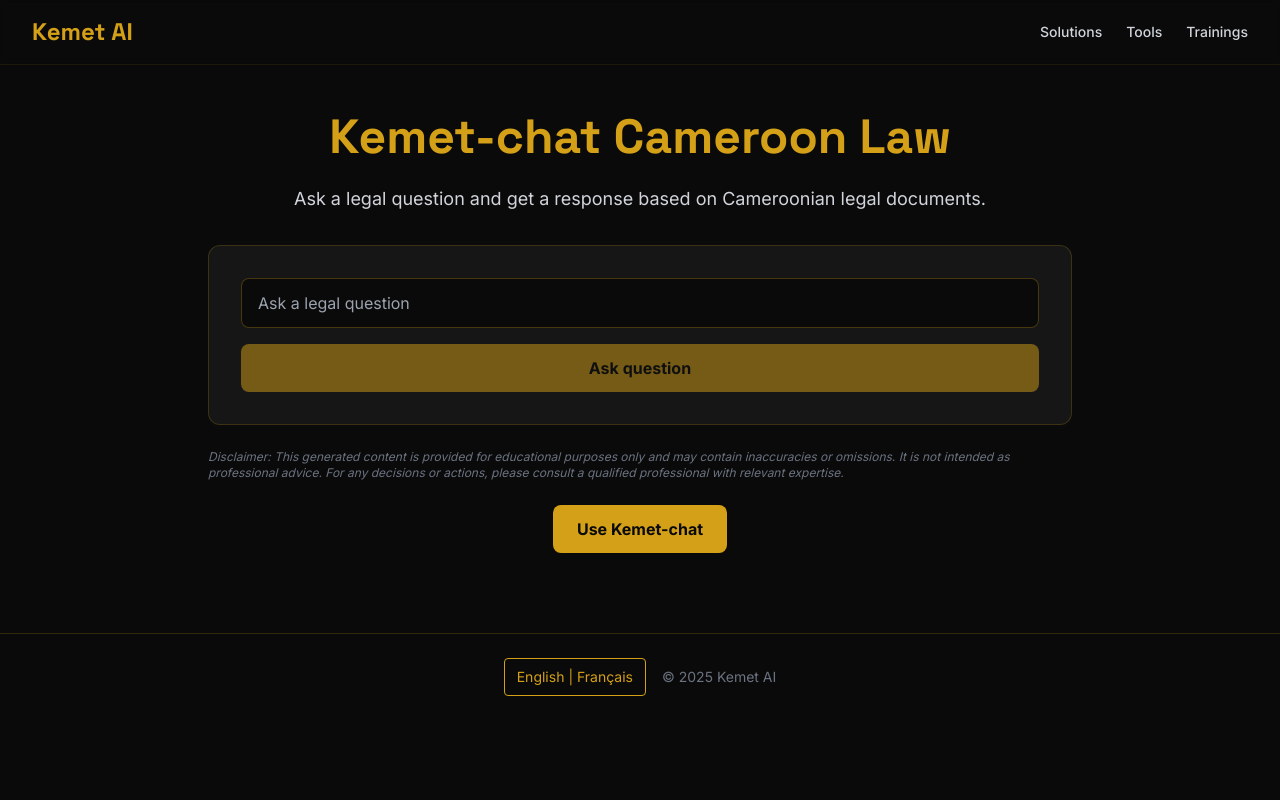
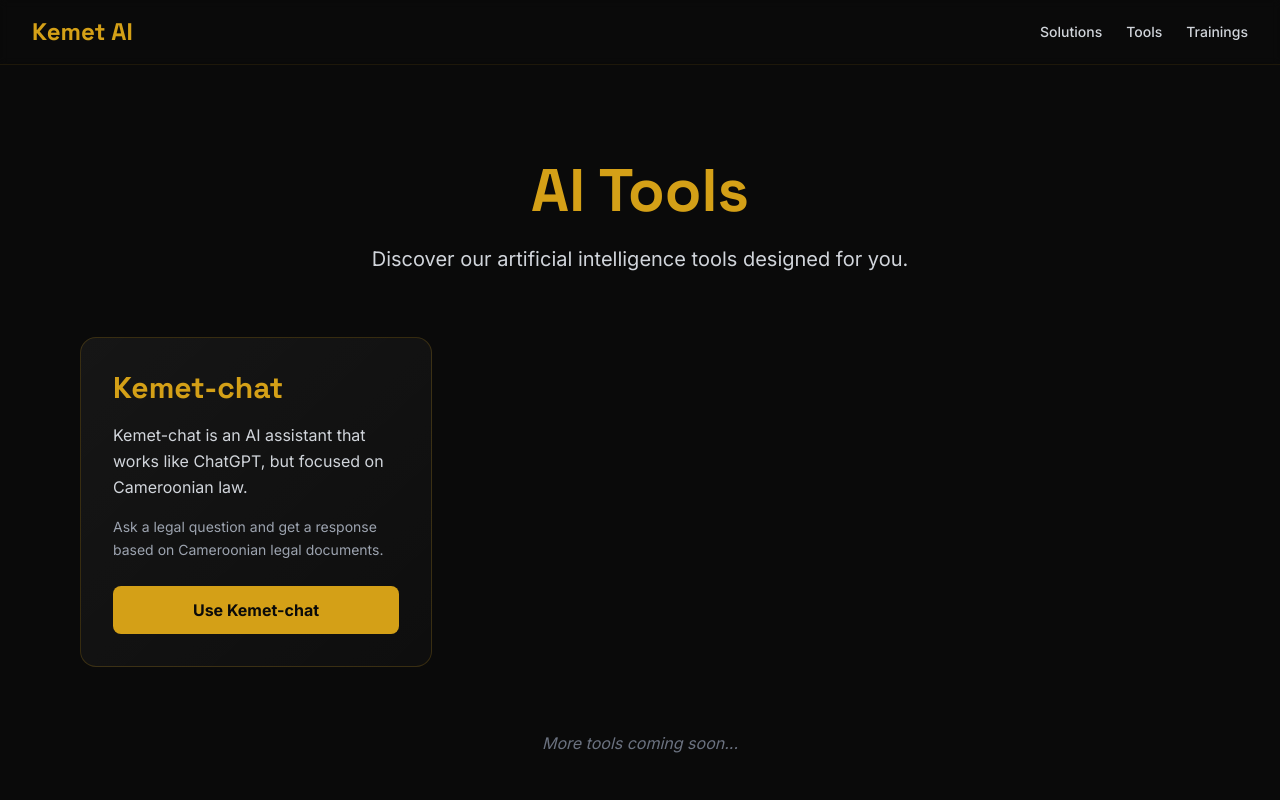
Before and after one commit to A-Njock/KEMET-AI, a React (Vite) app: page /outils in a window 1280 px wide. Shown: the top 800 px of the page. Built offline with nearby package versions, Linux system fonts and the light colour scheme.

Commit message:
Transform /outils page into beautiful tools listing page

```diff
--- a/src/locales/en.json
+++ b/src/locales/en.json
@@ -18,8 +18,11 @@
   "hero_title_full": "Artificial Intelligence Built for Africa, Innovated by Africans",
   "gallery_captions": ["Douala Event 2024", "First Chatbot Launched", "Yaoundé Training", "Enterprise Partnership"],
   "plus_label": "More:",
-  "outils_title": "Kemet-chat Cameroon Law",
-  "outils_sub": "Ask a legal question and get a response based on Cameroonian legal documents.",
+  "outils_title": "AI Tools",
+  "outils_sub": "Discover our artificial intelligence tools designed for you.",
+  "kemet_chat_title": "Kemet-chat",
+  "kemet_chat_desc": "Kemet-chat is an AI assistant that works like ChatGPT, but focused on Cameroonian law.",
+  "kemet_chat_details": "Ask a legal question and get a response based on Cameroonian legal documents.",
   "ask_button": "Ask question",
   "searching": "Searching...",
   "answer_label": "Answer:",
@@ -46,5 +49,6 @@
   "immobilier_title": "Smart Real Estate",
   "immobilier_text": "Coming soon: find, buy, rent with AI.",
   "achat_vente_title": "Ashavant Marketplace",
-  "achat_vente_text": "Coming soon: buy and sell with AI recommendations."
+  "achat_vente_text": "Coming soon: buy and sell with AI recommendations.",
+  "more_tools_coming": "More tools coming soon..."
 }
--- a/src/locales/fr.json
+++ b/src/locales/fr.json
@@ -18,8 +18,11 @@
   "hero_title_full": "Intelligence Artificielle Conçue pour l’Afrique, Pensée par les Africains",
   "gallery_captions": ["Événement Douala 2024", "Premier Chatbot Lancé", "Formation Yaoundé", "Partenariat Entreprise"],
   "plus_label": "Plus:",
-  "outils_title": "Kemet-chat Loi Camerounaise",
-  "outils_sub": "Posez une question juridique et obtenez une réponse basée sur les documents légaux du Cameroun.",
+  "outils_title": "Outils IA",
+  "outils_sub": "Découvrez nos outils d'intelligence artificielle conçus pour vous.",
+  "kemet_chat_title": "Kemet-chat",
+  "kemet_chat_desc": "Kemet-chat est un assistant IA qui fonctionne comme ChatGPT, mais spécialisé dans le droit camerounais.",
+  "kemet_chat_details": "Posez une question juridique et obtenez une réponse basée sur les documents légaux du Cameroun.",
   "ask_button": "Poser la question",
   "searching": "Recherche...",
   "answer_label": "Réponse:",
@@ -46,5 +49,6 @@
   "immobilier_title": "Immobilier Intelligent",
   "immobilier_text": "Bientôt: trouvez, achetez, louez avec IA.",
   "achat_vente_title": "Ashavant Marché",
-  "achat_vente_text": "Bientôt: achetez et vendez avec recommandations IA."
+  "achat_vente_text": "Bientôt: achetez et vendez avec recommandations IA.",
+  "more_tools_coming": "Plus d'outils à venir..."
 }
--- a/src/pages/Outils.tsx
+++ b/src/pages/Outils.tsx
@@ -1,115 +1,77 @@
-import { useState } from 'react';
 import Header from '../components/Header';
 import Footer from '../components/Footer';
 import { useTranslation } from 'react-i18next';
 import { Link } from 'react-router-dom';
-import { chatbot } from '../lib/api';
 
 export default function Outils() {
-  const { t, i18n } = useTranslation();
-  const [query, setQuery] = useState('');
-  const [response, setResponse] = useState('');
-  const [sources, setSources] = useState<string[]>([]);
-  const [loading, setLoading] = useState(false);
-  const isFr = i18n.language === 'fr';
+  const { t } = useTranslation();
 
-  const handleSubmit = async (e: React.FormEvent) => {
-    e.preventDefault();
-    if (!query.trim()) return;
-
-    setLoading(true);
-    setResponse('');
-    setSources([]);
-
-    try {
-      const result = await chatbot(query, []);
-      setResponse(result.answer);
-      setSources(result.sources);
-    } catch (error) {
-      console.error('Error:', error);
-      setResponse('Erreur lors de la recherche. Veuillez réessayer.');
-    } finally {
-      setLoading(false);
-    }
-  };
+  const tools = [
+    {
+      title: t('kemet_chat_title'),
+      description: t('kemet_chat_desc'),
+      details: t('kemet_chat_details'),
+      link: '/chatbot',
+      linkText: t('use_kemet_chat'),
+    },
+    // More tools can be added here in the future
+  ];
 
   return (
     <div className="min-h-screen bg-black font-sans">
       <Header />
-      <main className="max-w-4xl mx-auto px-4 py-12">
-        <h1 className="text-4xl md:text-5xl font-heading font-bold text-gold mb-6 text-center">
-          {t('outils_title')}
-        </h1>
-        <p className="text-lg text-gray-300 mb-8 text-center">
-          {t('outils_sub')}
-        </p>
-
-        <div className="bg-white/5 rounded-xl p-6 md:p-8 border border-gold/20 mb-6">
-          <form onSubmit={handleSubmit} className="space-y-4">
-            <div>
-              <input
-                type="text"
-                value={query}
-                onChange={(e) => setQuery(e.target.value)}
-                placeholder={t('chatbot_placeholder')}
-                className="w-full px-4 py-3 bg-black border border-gold/30 rounded-lg text-white focus:outline-none focus:border-gold"
-                disabled={loading}
-              />
-            </div>
-            <button
-              type="submit"
-              disabled={loading || !query.trim()}
-              className="w-full bg-gold text-black font-bold py-3 rounded-lg hover:bg-gold/80 transition-colors duration-200 disabled:opacity-50 disabled:cursor-not-allowed"
-            >
-              {loading ? t('searching') : t('ask_button')}
-            </button>
-          </form>
-        </div>
-        {/* Disclaimers (switch with language) */}
-        <div className="mb-6">
-          {isFr ? (
-            <p className="text-xs italic text-gray-500">
-              Avertissement : Ce contenu est fourni uniquement à des fins éducatives et peut contenir des inexactitudes ou des
-              omissions. Il ne constitue pas un conseil professionnel. Pour toute décision ou action, veuillez consulter un
-              professionnel qualifié possédant l&apos;expertise appropriée.
-            </p>
-          ) : (
-            <p className="text-xs italic text-gray-500">
-              Disclaimer: This generated content is provided for educational purposes only and may contain inaccuracies or
-              omissions. It is not intended as professional advice. For any decisions or actions, please consult a qualified
-              professional with relevant expertise.
-            </p>
-          )}
+      <main className="max-w-6xl mx-auto px-4 py-16 md:py-24">
+        {/* Page Header */}
+        <div className="text-center mb-16">
+          <h1 className="text-4xl md:text-5xl lg:text-6xl font-heading font-bold text-gold mb-6">
+            {t('outils_title')}
+          </h1>
+          <p className="text-lg md:text-xl text-gray-300 max-w-2xl mx-auto">
+            {t('outils_sub')}
+          </p>
         </div>
 
-        {response && (
-          <div className="bg-white/5 rounded-xl p-6 md:p-8 border border-gold/20 mb-6">
-            <h3 className="text-xl font-heading font-bold text-gold mb-4">{t('answer_label')}</h3>
+        {/* Tools Grid */}
+        <div className="grid grid-cols-1 md:grid-cols-2 lg:grid-cols-3 gap-8">
+          {tools.map((tool, index) => (
             <div
-              className="text-gray-300 prose prose-invert max-w-none"
-              dangerouslySetInnerHTML={{ __html: response }}
-            />
-            {sources.length > 0 && (
-              <div className="mt-4 pt-4 border-t border-gold/20">
-                <p className="text-sm text-gold font-medium mb-2">{t('sources_label')}</p>
-                <ul className="list-disc list-inside text-gray-400 text-sm">
-                  {sources.map((source, idx) => (
-                    <li key={idx}>{source}</li>
-                  ))}
-                </ul>
-              </div>
-            )}
+              key={index}
+              className="group bg-gradient-to-br from-white/5 to-white/[0.02] rounded-2xl p-8 border border-gold/20 hover:border-gold/40 transition-all duration-300 hover:shadow-[0_0_30px_rgba(212,160,23,0.15)] hover:-translate-y-1"
+            >
+              {/* Tool Title */}
+              <h2 className="text-2xl md:text-3xl font-heading font-bold text-gold mb-4">
+                {tool.title}
+              </h2>
+
+              {/* Tool Description */}
+              <p className="text-gray-300 mb-4 leading-relaxed">
+                {tool.description}
+              </p>
+
+              {/* Tool Details */}
+              <p className="text-sm text-gray-400 mb-6 leading-relaxed">
+                {tool.details}
+              </p>
+
+              {/* Access Link */}
+              <Link
+                to={tool.link}
+                className="inline-block w-full text-center bg-gold text-black font-bold py-3 px-6 rounded-lg hover:bg-gold/80 transition-all duration-200 hover:shadow-[0_0_15px_rgba(212,160,23,0.4)]"
+              >
+                {tool.linkText}
+              </Link>
+            </div>
+          ))}
+        </div>
+
+        {/* Coming Soon Message for Future Tools */}
+        {tools.length === 1 && (
+          <div className="mt-16 text-center">
+            <p className="text-gray-500 italic">
+              {t('more_tools_coming') || 'Plus d\'outils à venir...'}
+            </p>
           </div>
         )}
-
-        <div className="text-center">
-          <Link
-            to="/chatbot"
-            className="inline-block bg-gold text-black font-bold px-6 py-3 rounded-lg hover:bg-gold/80 transition-colors duration-200"
-          >
-            {t('use_kemet_chat')}
-          </Link>
-        </div>
       </main>
       <Footer />
     </div>
```
